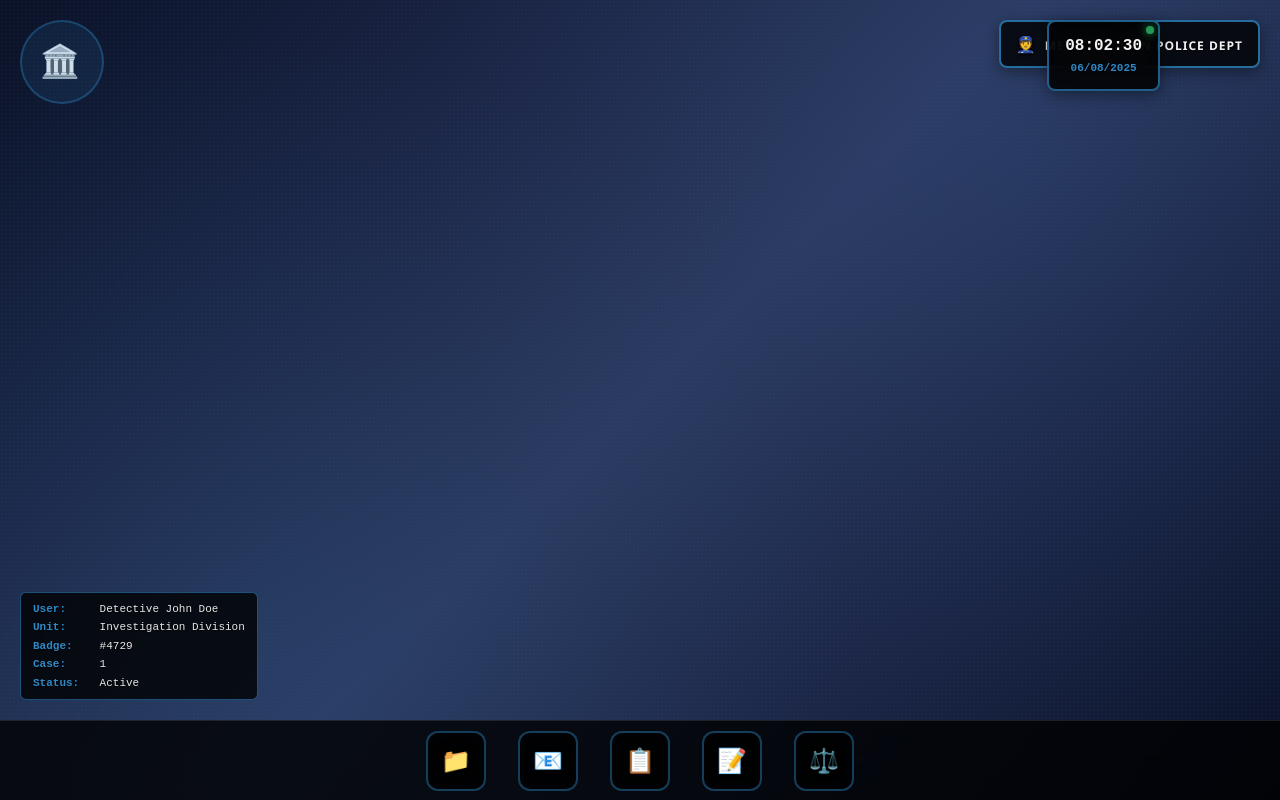
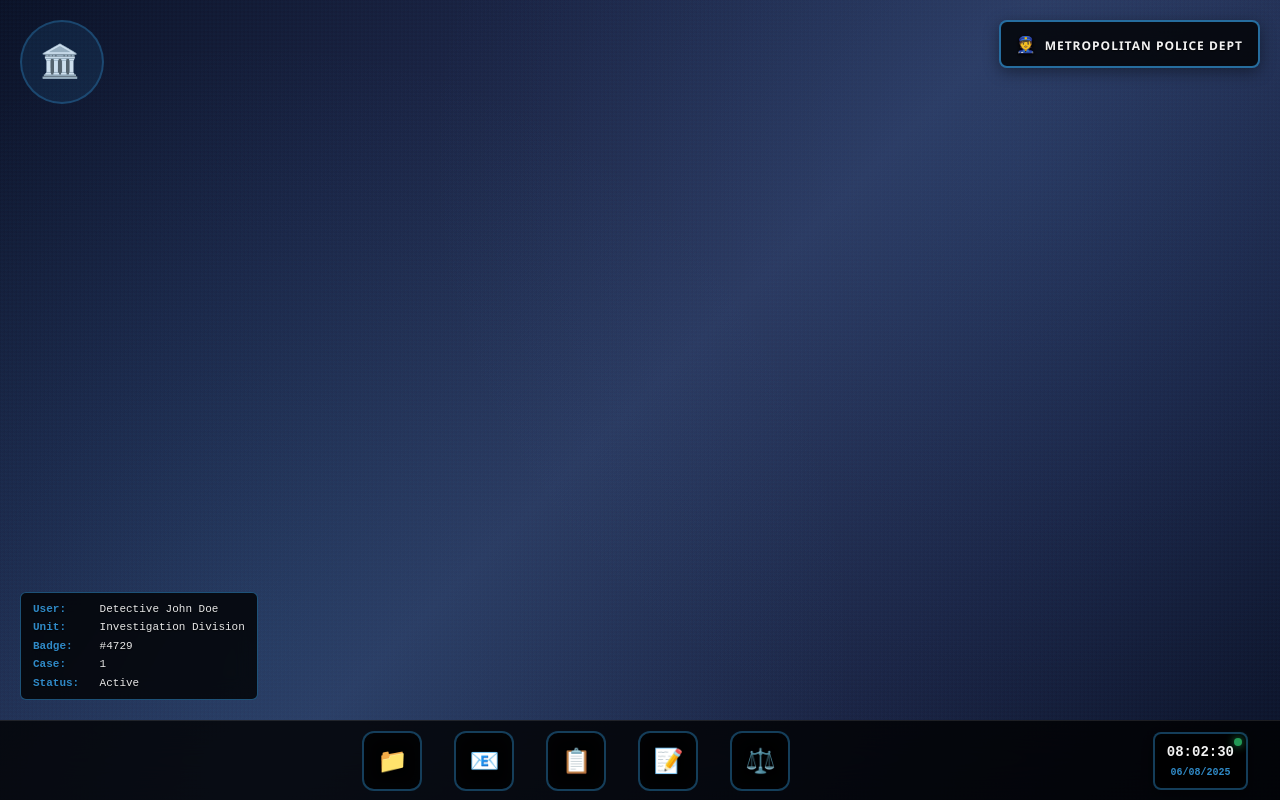
Before and after one commit to lcarli/CaseZero-Alternative, a React (Vite) app in the folder frontend/: page /desktop/1 in a window 1280 px wide. Built offline with nearby package versions, Linux system fonts and the light colour scheme.

Commit message:
Move clock to dock (Windows-style bottom-right positioning)
Co-authored-by: lcarli <4472823+lcarli@users.noreply.github.com>

```diff
--- a/frontend/src/components/Clock.tsx
+++ b/frontend/src/components/Clock.tsx
@@ -3,37 +3,34 @@ import styled from 'styled-components'
 import { useTimeContext } from '../hooks/useTimeContext'
 
 const ClockContainer = styled.div`
-  position: absolute;
-  top: 20px;
-  right: 120px;
-  background: rgba(0, 0, 0, 0.85);
-  border: 2px solid rgba(52, 152, 219, 0.6);
+  position: relative;
+  background: rgba(0, 0, 0, 0.6);
+  border: 2px solid rgba(52, 152, 219, 0.4);
   border-radius: 8px;
-  padding: 12px 16px;
+  padding: 8px 12px;
   color: rgba(255, 255, 255, 0.95);
   font-family: 'Courier New', monospace;
   font-weight: 600;
-  backdrop-filter: blur(15px);
+  backdrop-filter: blur(10px);
   box-shadow: 0 4px 15px rgba(0, 0, 0, 0.4);
-  z-index: 100;
   cursor: pointer;
   transition: all 0.3s ease;
   user-select: none;
+  margin-left: auto;
 
   &:hover {
-    background: rgba(0, 0, 0, 0.9);
+    background: rgba(52, 152, 219, 0.3);
     border-color: rgba(52, 152, 219, 0.8);
-    transform: translateY(-1px);
-    box-shadow: 0 6px 20px rgba(52, 152, 219, 0.2);
+    transform: translateY(-4px);
+    box-shadow: 0 8px 25px rgba(52, 152, 219, 0.3);
   }
 
   &:active {
-    transform: translateY(0);
+    transform: translateY(-2px);
   }
 
   @media (max-width: 768px) {
-    right: 10px;
-    padding: 8px 12px;
+    padding: 6px 8px;
     font-size: 12px;
   }
 `
@@ -46,22 +43,22 @@ const TimeDisplay = styled.div`
 `
 
 const TimeText = styled.div`
-  font-size: 16px;
+  font-size: 14px;
   color: rgba(255, 255, 255, 0.95);
   text-shadow: 0 1px 2px rgba(0, 0, 0, 0.8);
 
   @media (max-width: 768px) {
-    font-size: 14px;
+    font-size: 12px;
   }
 `
 
 const DateText = styled.div`
-  font-size: 11px;
+  font-size: 10px;
   color: rgba(52, 152, 219, 0.9);
   text-shadow: 0 1px 2px rgba(0, 0, 0, 0.8);
 
   @media (max-width: 768px) {
-    font-size: 10px;
+    font-size: 9px;
   }
 `
 
@@ -87,7 +84,7 @@ const StatusIndicator = styled.div.withConfig({
 
 const ExpandedClock = styled.div`
   position: absolute;
-  top: 60px;
+  bottom: 80px;
   right: 0;
   background: rgba(0, 0, 0, 0.9);
   border: 2px solid rgba(52, 152, 219, 0.6);
--- a/frontend/src/components/Desktop.tsx
+++ b/frontend/src/components/Desktop.tsx
@@ -2,7 +2,6 @@ import React, { useEffect } from 'react'
 import styled from 'styled-components'
 import Dock from './Dock'
 import Window from './Window'
-import Clock from './Clock'
 import { useWindowContext } from '../hooks/useWindowContext'
 import { useCase } from '../hooks/useCaseContext'
 
@@ -142,8 +141,6 @@ const Desktop: React.FC = () => {
         Metropolitan Police Dept
       </PoliceBadge>
 
-      <Clock />
-
       <SystemInfo>
         <div><span className="label">User:</span> Detective John Doe</div>
         <div><span className="label">Unit:</span> Investigation Division</div>
--- a/frontend/src/components/Dock.tsx
+++ b/frontend/src/components/Dock.tsx
@@ -5,6 +5,7 @@ import Email from './apps/Email'
 import Notebook from './apps/Notebook'
 import SubmitCase from './apps/SubmitCase'
 import Logs from './apps/Logs'
+import Clock from './Clock'
 
 const DockContainer = styled.div`
   position: fixed;
@@ -17,10 +18,23 @@ const DockContainer = styled.div`
   border-top: 1px solid rgba(255, 255, 255, 0.1);
   display: flex;
   align-items: center;
+  justify-content: space-between;
+  padding: 0 2rem;
+  z-index: 10000;
+`
+
+const DockCenter = styled.div`
+  display: flex;
+  align-items: center;
   justify-content: center;
   gap: 2rem;
-  padding: 0 2rem;
-  z-index: 10000;
+  flex: 1;
+`
+
+const DockRight = styled.div`
+  display: flex;
+  align-items: center;
+  margin-left: 2rem;
 `
 
 const DockIcon = styled.button`
@@ -84,13 +98,27 @@ const DockIcon = styled.button`
 const ResponsiveDockContainer = styled(DockContainer)`
   @media (max-width: 768px) {
     height: 70px;
+    padding: 0 1rem;
+
+    ${DockCenter} {
       gap: 1rem;
-    padding: 0 1rem;
+    }
+
+    ${DockRight} {
+      margin-left: 1rem;
+    }
   }
 
   @media (max-width: 480px) {
+    padding: 0 0.5rem;
+
+    ${DockCenter} {
       gap: 0.5rem;
-    padding: 0 0.5rem;
+    }
+
+    ${DockRight} {
+      margin-left: 0.5rem;
+    }
   }
 `
 
@@ -134,6 +162,7 @@ const Dock: React.FC<DockProps> = ({ onOpenWindow }) => {
 
   return (
     <ResponsiveDockContainer>
+      <DockCenter>
         {dockItems.map(item => (
           <DockIcon
             key={item.id}
@@ -143,6 +172,10 @@ const Dock: React.FC<DockProps> = ({ onOpenWindow }) => {
             {item.icon}
           </DockIcon>
         ))}
+      </DockCenter>
+      <DockRight>
+        <Clock />
+      </DockRight>
     </ResponsiveDockContainer>
   )
 }
```
Lines whose indentation alone changed are shown as unchanged.
